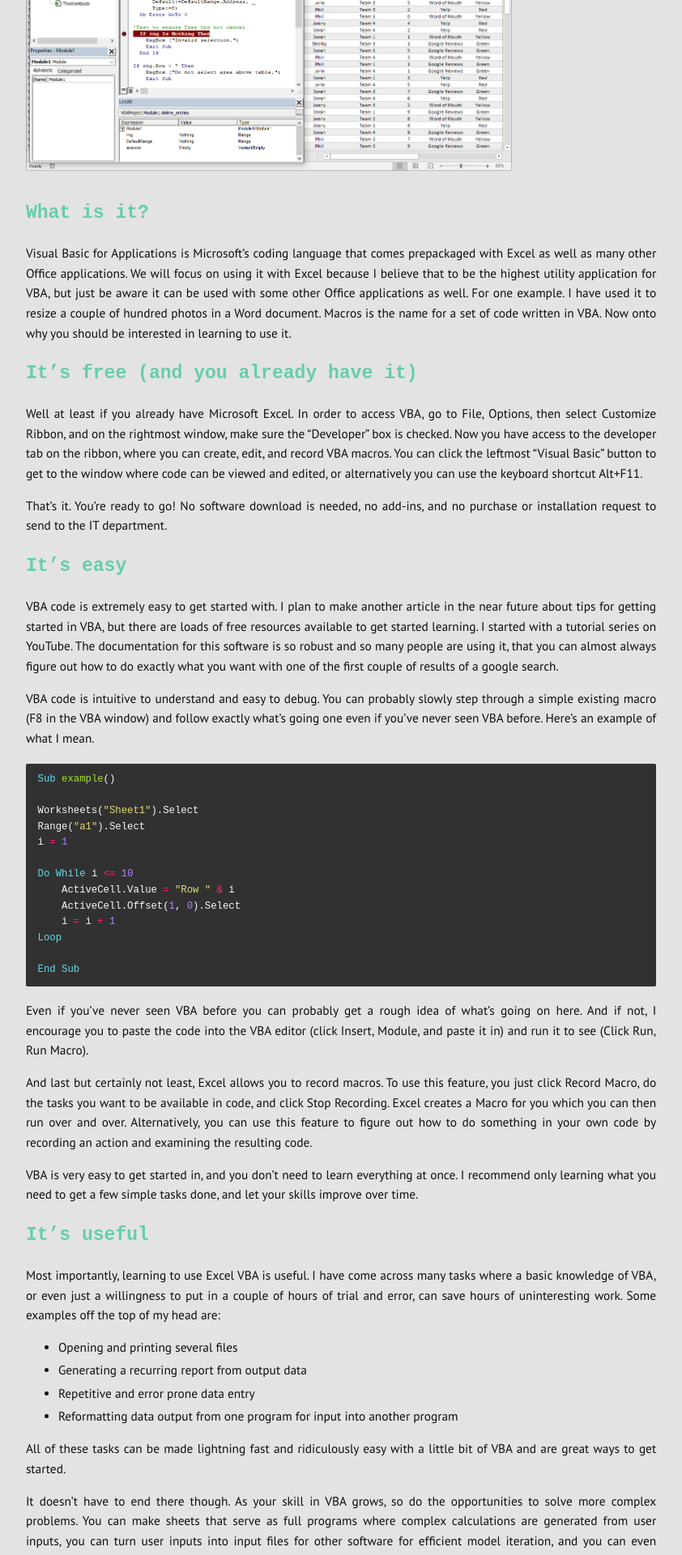
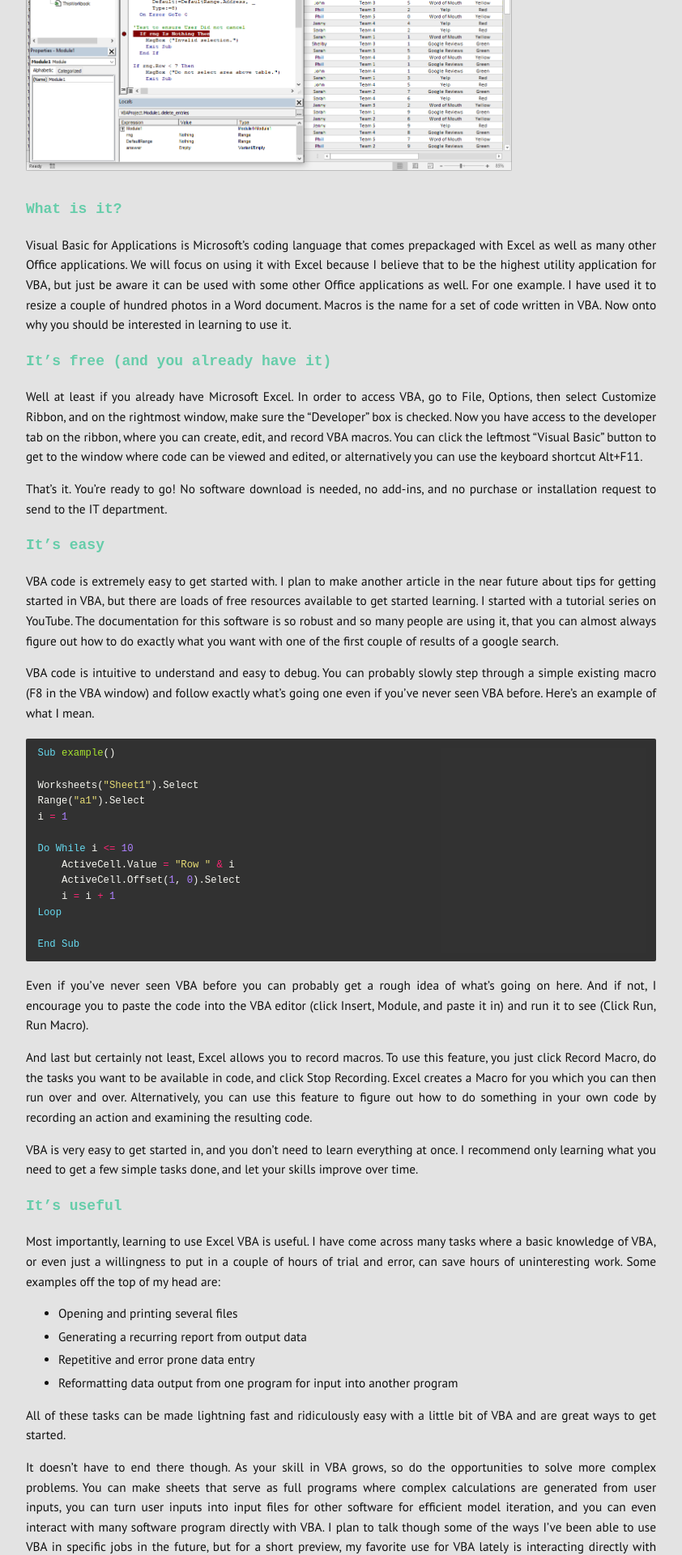
Before and after one commit to labeattie/lucasbeattiedotcom, a Jekyll site: the page built from _posts/2022-01-03-why-civil-engineers-vba.md, in a window 1280 px wide. Shown: the part 602-2522 px from the top of the page at 81% size, without its empty margins (219-1061 px from the left). Built offline with Jekyll 4.4.1, drawn with Linux system fonts in a browser that asks for light colours.

Commit message:
header font

```diff
--- a/_posts/2022-01-03-why-civil-engineers-vba.md
+++ b/_posts/2022-01-03-why-civil-engineers-vba.md
@@ -10,17 +10,17 @@ I've been an Excel enthusiast since late high school and taught myself how to us
 
 ![VBA](/assets/vba generic.png){: width="600" }
 
-## What is it?
+### What is it?
 
 Visual Basic for Applications is Microsoft's coding language that comes prepackaged with Excel as well as many other Office applications. We will focus on using it with Excel because I believe that to be the highest utility application for VBA, but just be aware it can be used with some other Office applications as well. For one example. I have used it to resize a couple of hundred photos in a Word document. Macros is the name for a set of code written in VBA. Now onto why you should be interested in learning to use it.
 
-## It's free (and you already have it)
+### It's free (and you already have it)
 
 Well at least if you already have Microsoft Excel. In order to access VBA, go to File, Options, then select Customize Ribbon, and on the rightmost window, make sure the "Developer" box is checked. Now you have access to the developer tab on the ribbon, where you can create, edit, and record VBA macros. You can click the leftmost "Visual Basic" button to get to the window where code can be viewed and edited, or alternatively you can use the keyboard shortcut Alt+F11.
 
 That's it. You're ready to go! No software download is needed, no add-ins, and no purchase or installation request to send to the IT department.
 
-## It's easy
+### It's easy
 
 VBA code is extremely easy to get started with. I plan to make another article in the near future about tips for getting started in VBA, but there are loads of free resources available to get started learning. I started with a tutorial series on YouTube. The documentation for this software is so robust and so many people are using it, that you can almost always figure out how to do exactly what you want with one of the first couple of results of a google search.
 
@@ -48,7 +48,7 @@ And last but certainly not least, Excel allows you to record macros. To use this
 
 VBA is very easy to get started in, and you don't need to learn everything at once. I recommend only learning what you need to get a few simple tasks done, and let your skills improve over time.
 
-## It's useful
+### It's useful
 
 Most importantly, learning to use Excel VBA is useful. I have come across many tasks where a basic knowledge of VBA, or even just a willingness to put in a couple of hours of trial and error, can save hours of uninteresting work. Some examples off the top of my head are:
 
@@ -61,7 +61,7 @@ All of these tasks can be made lightning fast and ridiculously easy with a littl
 
 It doesn't have to end there though. As your skill in VBA grows, so do the opportunities to solve more complex problems. You can make sheets that serve as full programs where complex calculations are generated from user inputs, you can turn user inputs into input files for other software for efficient model iteration, and you can even interact with many software program directly with VBA. I plan to talk though some of the ways I've been able to use VBA in specific jobs in the future, but for a short preview, my favorite use for VBA lately is interacting directly with SAP2000. This allows me to auto-generate and iterate finite element models much faster, and in a much higher volume than I could do using SAP2000 manually.
 
-## It doesn't need to affect QAQC
+### It doesn't need to affect QAQC
 
 Lastly, I wanted to write a few words on checking calculations. This is one of the most vital parts of my job, and "checkability" is an import consideration when considering using software to perform calculations. I've come across a lot of fear toward using VBA (or other scripting/code) based on the belief that, because nobody else in the company knows how to use it, the code can't be checked. In my experience, this issue is easy to work around. If you put forth a bit of thought and planning in how you use VBA, your calculations should remain as checkable as ever. Maybe I will write a future post addressing this in more detail, but the main idea is that you:
 1.	Keep calculations in Excel formulas rather than inside the VBA code
```
